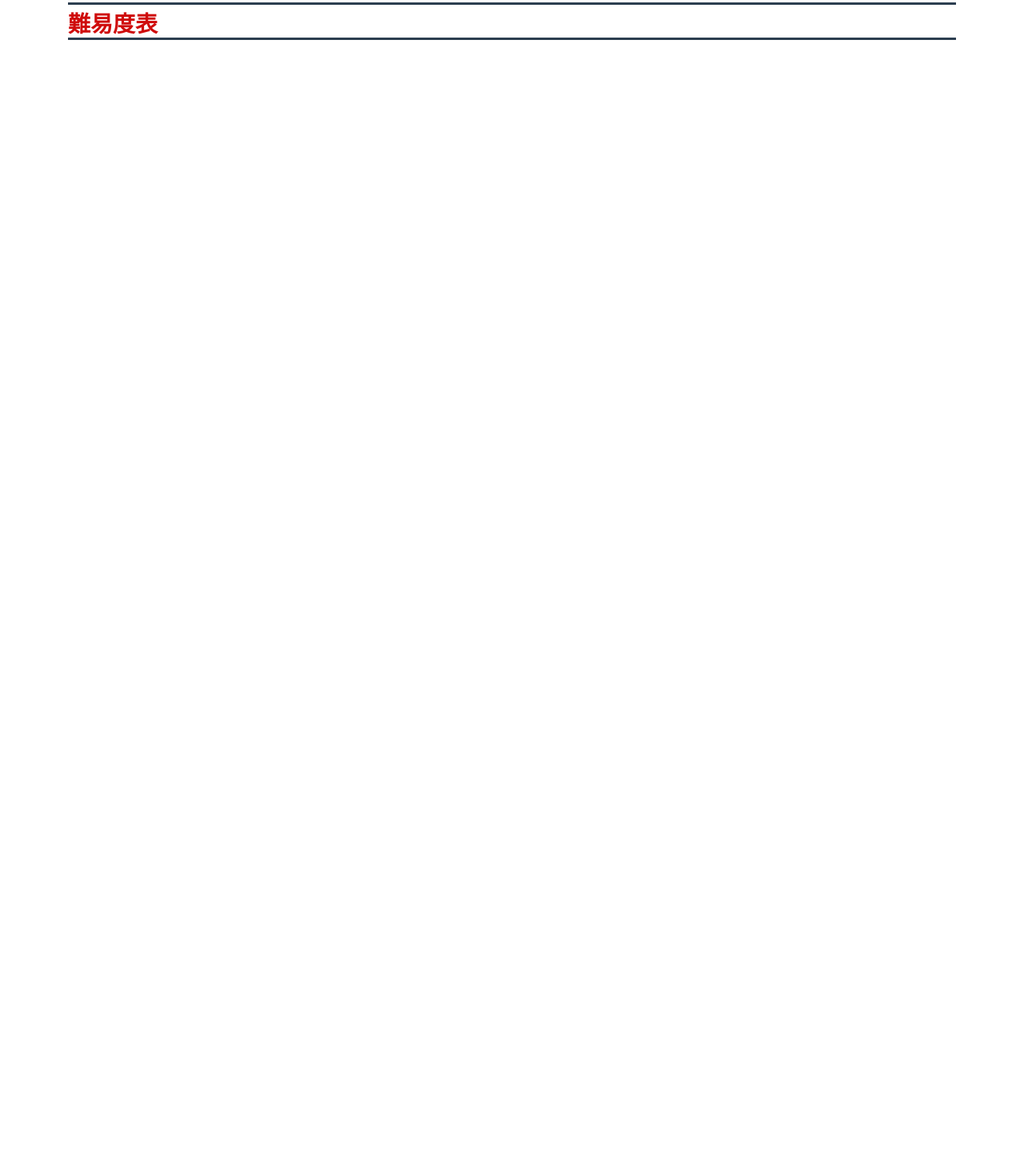
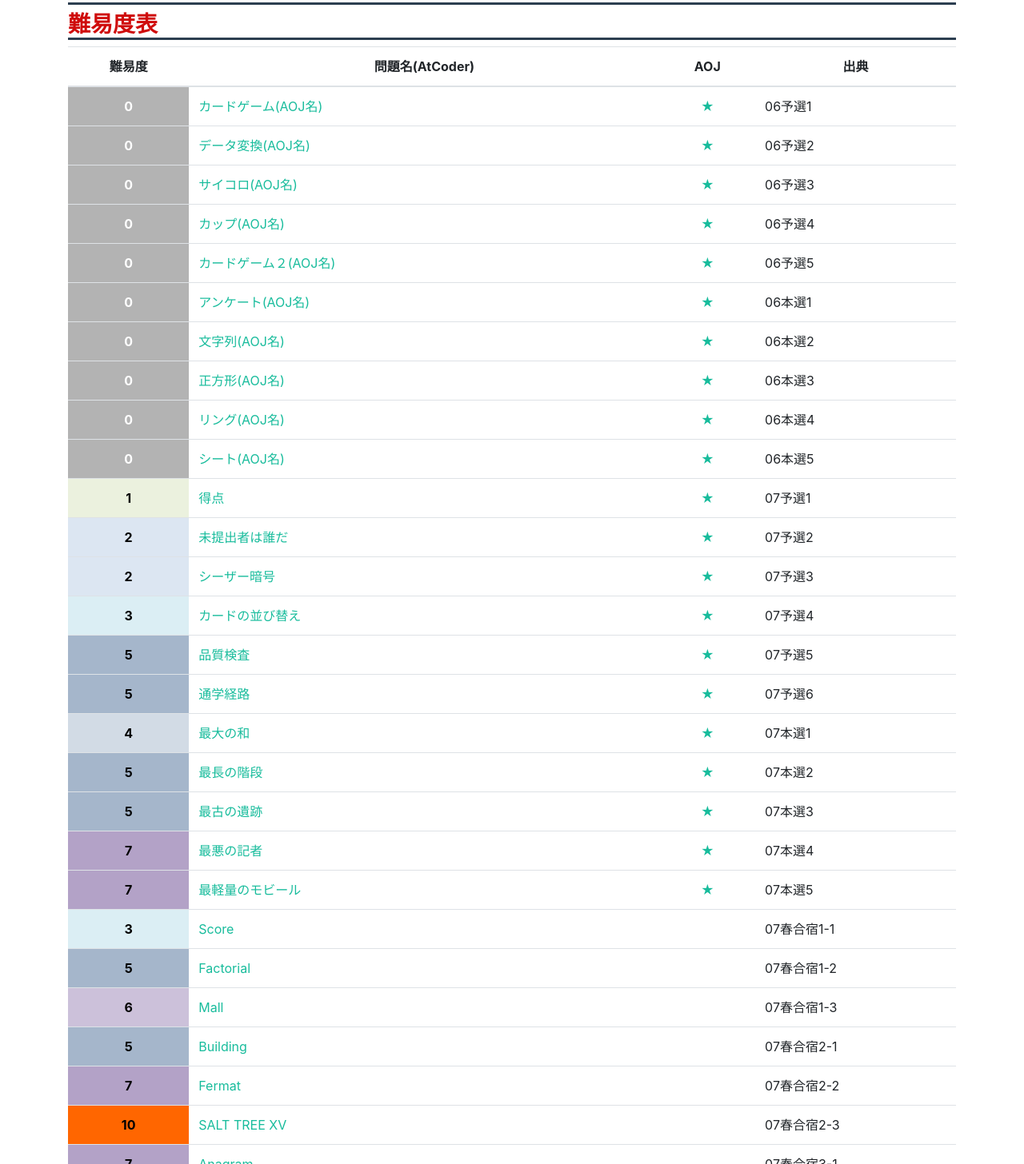
Before and after one commit to Takt29/AOJAtCoder-JOI, a React app: page /#/ in a window 1280 px wide. Shown: the part 154-1610 px from the top of the page at 80% size. Before the commit the page ends 800 px from the top, so only its background shows below. Built offline with nearby package versions, Linux system fonts and the light colour scheme.

Commit message:
難易度表を追加

```diff
--- /dev/null
+++ b/src/components/home/DifficultyList.jsx
@@ -0,0 +1,63 @@
+import React from 'react'
+import { Table } from 'react-bootstrap'
+import c from 'classnames'
+import { getAtCoderUrl, getAOJUrl } from '../../utils/Url'
+import styles from './DifficultyList.scss'
+
+class DifficultyList extends React.Component {
+  static Item(props) {
+    const { task, isSolved } = props
+    const { level, name, atcoder, aoj, source } = task
+
+    const atcoderUrl = getAtCoderUrl(atcoder.contest, atcoder.id)
+    const aojUrl = getAOJUrl('JOI', aoj.classification, aoj.id)
+    const notExist = !atcoderUrl && !aojUrl
+
+    if (notExist) console.log(task, styles.notexist)
+
+    return (
+      <tr className={notExist ? styles.notexist : isSolved ? styles.solved : null}>
+        <td className={c(styles[`level${level}`], styles.level)}>
+          {level}
+        </td>
+        <td className={styles.taskname}>
+          <a href={atcoderUrl} target='_blank'>{name}</a>
+        </td>
+        <td className={styles.aojstar}>
+          {aojUrl && (<a href={aojUrl} target='_blank'>★</a>)}
+        </td>
+        <td className={styles.source}>
+          {source}
+        </td>
+      </tr >
+    )
+  }
+
+  render() {
+    const { tasks, solves } = this.props
+
+    return (
+      <Table>
+        <thead className={styles.header}>
+          <tr>
+            <th>難易度</th>
+            <th>問題名(AtCoder)</th>
+            <th>AOJ</th>
+            <th>出典</th>
+          </tr>
+        </thead>
+        <tbody>
+          {tasks && tasks.map(task => (
+            <DifficultyList.Item
+              key={task.id}
+              task={task}
+              isSolved={false}
+            />
+          ))}
+        </tbody>
+      </Table>
+    )
+  }
+}
+
+export default DifficultyList
--- /dev/null
+++ b/src/components/home/DifficultyList.scss
@@ -0,0 +1,106 @@
+.notexist {
+  .taskname {
+    background-color: #D6D6D6;
+  }
+  .aojstar {
+    background-color: #D6D6D6;
+  }
+  .source {
+    background-color: #D6D6D6;
+  }
+}
+
+.solved {
+  .taskname {
+    background-color: #D7FBD7;
+  }
+  .aojstar {
+    background-color: #D7FBD7;
+  }
+  .source {
+    background-color: #D7FBD7;
+  }
+}
+
+.header {
+  text-align: center;
+}
+
+.level {
+  text-align: center;
+  font-weight: bold;
+}
+
+.taskname {
+  a {
+    text-decoration: none;
+  }
+}
+
+.aojstar {
+  text-align: center;
+  a {
+    text-decoration: none;
+  }
+}
+
+.level0 {
+  background-color: #B3B3B3;
+  color: #FFFFFF;
+}
+
+.level1 {
+  background-color: #EBF1DE;
+  color: #000000;
+}
+
+.level2 {
+  background-color: #DCE6F2;
+  color: #000000;
+}
+
+.level3 {
+  background-color: #DBEEF4;
+  color: #000000;
+}
+
+.level4 {
+  background-color: #D2DBE5;
+  color: #000000;
+}
+
+.level5 {
+  background-color: #A5B6CB;
+  color: #000000;
+}
+.level6 {
+  background-color: #CCC1DA;
+  color: #000000;
+}
+.level7 {
+  background-color: #B3A2C7;
+  color: #000000;
+}
+.level8 {
+  background-color: #FCD5B5;
+  color: #000000;
+}
+.level9 {
+  background-color: #FFFF00;
+  color: #000000;
+}
+
+.level10 {
+  background-color: #FF6600;
+  color: #000000;
+}
+
+.level11 {
+  background-color: #FF0000;
+  color: #000000;
+}
+
+.level12 {
+  background-color: #000000;
+  color: #FF0000;
+}
--- a/src/components/index.jsx
+++ b/src/components/index.jsx
@@ -1,5 +1,7 @@
 import TopBar from './common/TopBar'
+import DifficultyList from './home/DifficultyList'
 
 export {
   TopBar,
+  DifficultyList,
 }
--- /dev/null
+++ b/src/utils/TaskData.jsx
@@ -0,0 +1,35 @@
+import axios from 'axios'
+
+const getTaskList = async () => {
+  const res = await axios({
+    method: 'get',
+    url: './data/tasks.json',
+    responseType: 'json',
+    timeout: 5000,
+  })
+
+  if (!res) return null
+
+  const tasks = res.data.map(task => ({
+    level: task.level,
+    name: task.name,
+    id: task.problem_id,
+    atcoder: {
+      contest: task.atcoder_contest,
+      id: task.atcoder_id,
+    },
+    aoj: {
+      source: 'JOI',
+      classification: task.source && task.source.match(/予選/) ? 'Prelim' : 'Final',
+      id: task.aoj_id,
+    },
+    source: task.source,
+    type: task.tasktype,
+  }))
+
+  return tasks
+}
+
+export {
+  getTaskList,
+}
--- /dev/null
+++ b/src/utils/Url.jsx
@@ -0,0 +1,22 @@
+const getAtCoderUrl = (contest, id) => {
+  if (!contest || !id)
+    return null
+  else
+    return `https://atcoder.jp/contests/${contest}/tasks/${id}`
+}
+
+const getAOJUrl = (contest, classification, id) => {
+
+  if (!id) {
+    return null
+  } else {
+    contest = contest || 'XXX'
+    classification = classification || 'XXX'
+    return `https://onlinejudge.u-aizu.ac.jp/challenges/sources/${contest}/${classification}/${id}`
+  }
+}
+
+export {
+  getAtCoderUrl,
+  getAOJUrl,
+}
--- a/src/view/HomeView.jsx
+++ b/src/view/HomeView.jsx
@@ -1,14 +1,27 @@
 import React from 'react'
 import styles from './HomeView.scss'
+import { DifficultyList } from '../components'
+import { getTaskList } from '../utils/TaskData'
 
 class HomeView extends React.Component {
+  constructor(props) {
+    super(props)
+    this.state = { tasks: [] }
+  }
+  async componentDidMount() {
+    const tasks = await getTaskList()
+    this.setState({ tasks })
+  }
+
   render() {
-    console.log(styles)
+    const { tasks } = this.state
+
     return (
       <div className={styles.self}>
         <h3>検索</h3>
         <h3>統計</h3>
         <h3>難易度表</h3>
+        <DifficultyList tasks={tasks} />
       </div>
     )
   }
```
Also changed, not shown: public/data/tasks.json.
